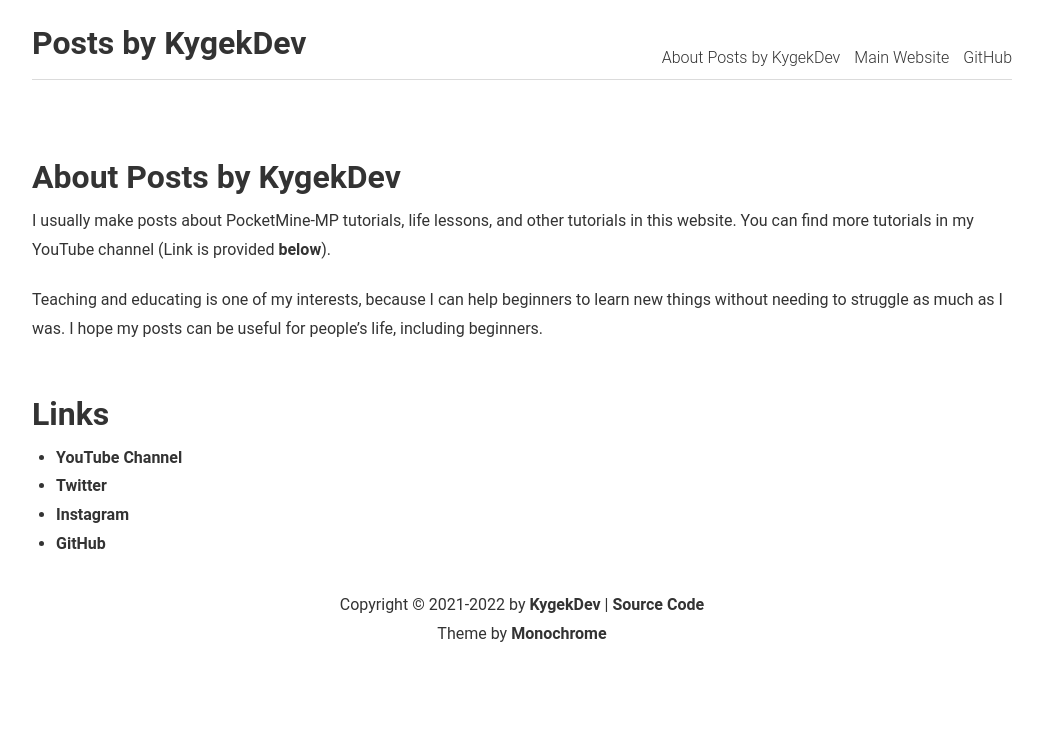
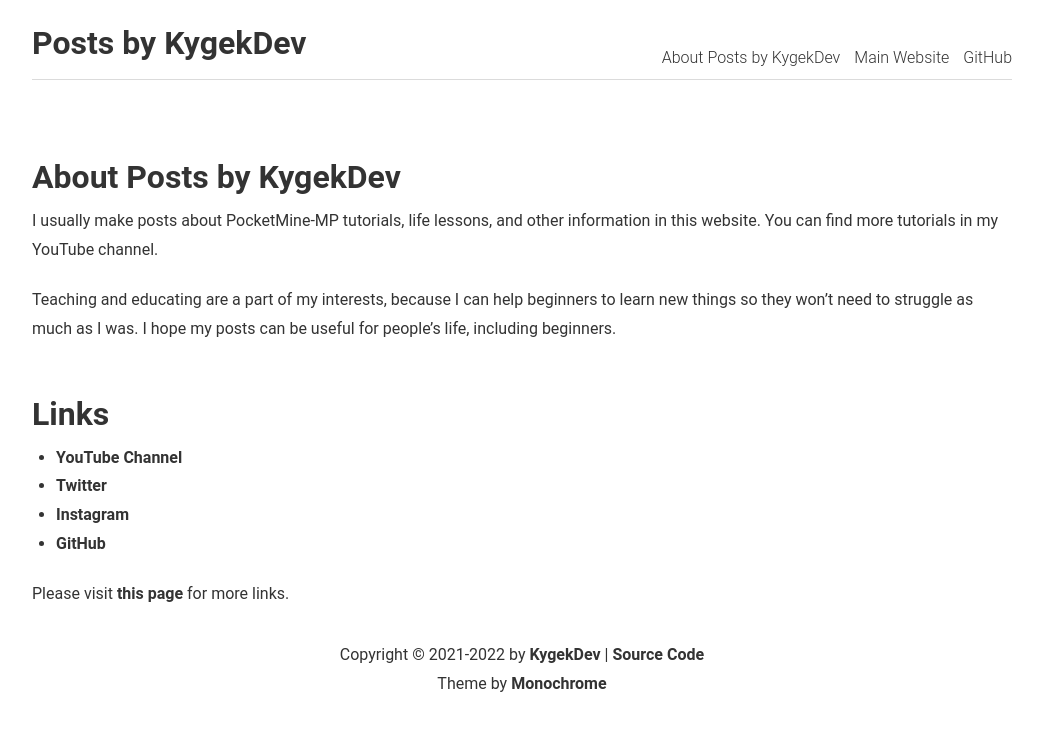
Before and after one commit to KygekDev/posts, a Jekyll site: the page built from about.md, in a window 1280 px wide. Shown: the top 731 px of the page, without its empty margins (118-1161 px from the left). Built offline with Jekyll 4.4.1, drawn with Linux system fonts in a browser that asks for light colours.

Commit message:
Grammar fix

```diff
--- a/about.md
+++ b/about.md
@@ -5,9 +5,9 @@ description: About Posts by KygekDev
 ---
 ## About Posts by KygekDev
 
-I usually make posts about PocketMine-MP tutorials, life lessons, and other tutorials in this website. You can find more tutorials in my YouTube channel (Link is provided [below](#links)).
+I usually make posts about PocketMine-MP tutorials, life lessons, and other information in this website. You can find more tutorials in my YouTube channel.
 
-Teaching and educating is one of my interests, because I can help beginners to learn new things without needing to struggle as much as I was. I hope my posts can be useful for people's life, including beginners.
+Teaching and educating are a part of my interests, because I can help beginners to learn new things so they won't need to struggle as much as I was. I hope my posts can be useful for people's life, including beginners.
 
 ## Links
 
@@ -15,3 +15,5 @@ Teaching and educating is one of my interests, because I can help beginners to l
 - [Twitter](https://twitter.com/kygekdev)
 - [Instagram](https://instagram.com/kygekdev/)
 - [GitHub](https://github.com/KygekDev)
+
+Please visit [this page](https://github.com/KygekDev/KygekDev/blob/master/social-accounts.md) for more links.
```
